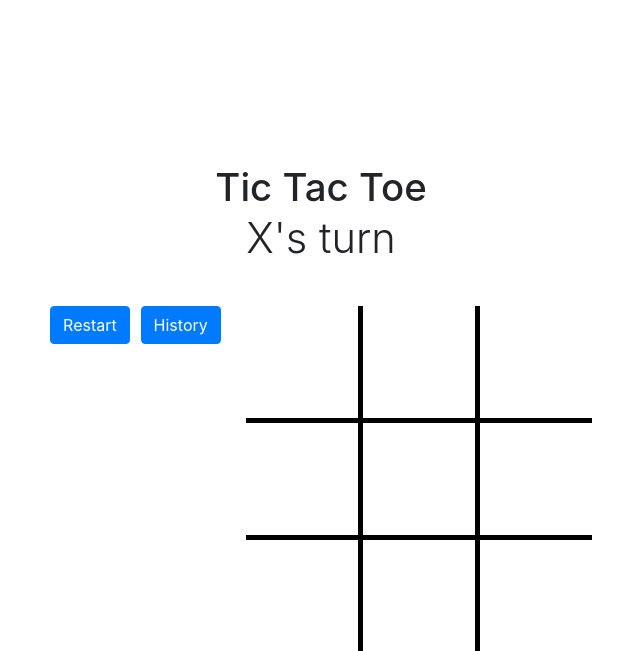
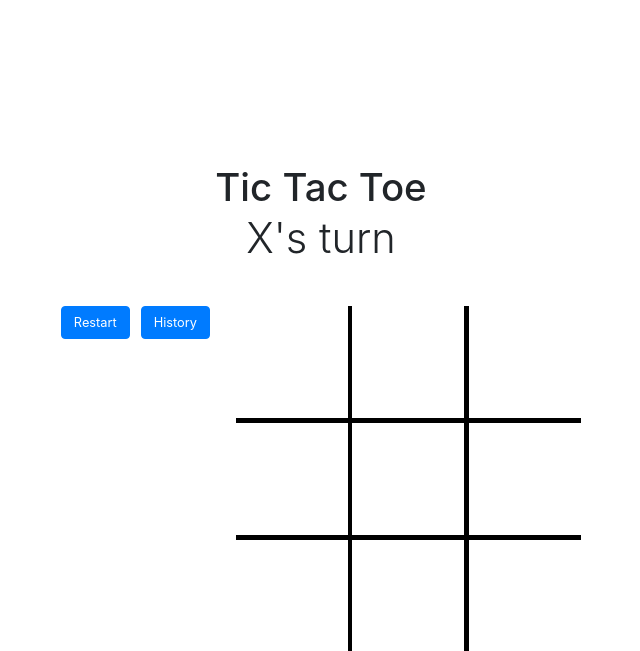
Before and after one commit to NicholasJohansan/WSS2023-Training, a PHP site: page / in a window 1280 px wide. Shown: the top 651 px of the page, without its empty margins (319-959 px from the left). Run offline with PHP 8.4, Linux system fonts and the light colour scheme.

Commit message:
Reduce button size

```diff
--- a/Session 2/Projects/TicTacToe/css/style.css
+++ b/Session 2/Projects/TicTacToe/css/style.css
@@ -12,7 +12,7 @@ h1 {
 }
 
 .btn {
-  font-size: 1rem;
+  font-size: .8rem;
 }
 /* End */
 
```
